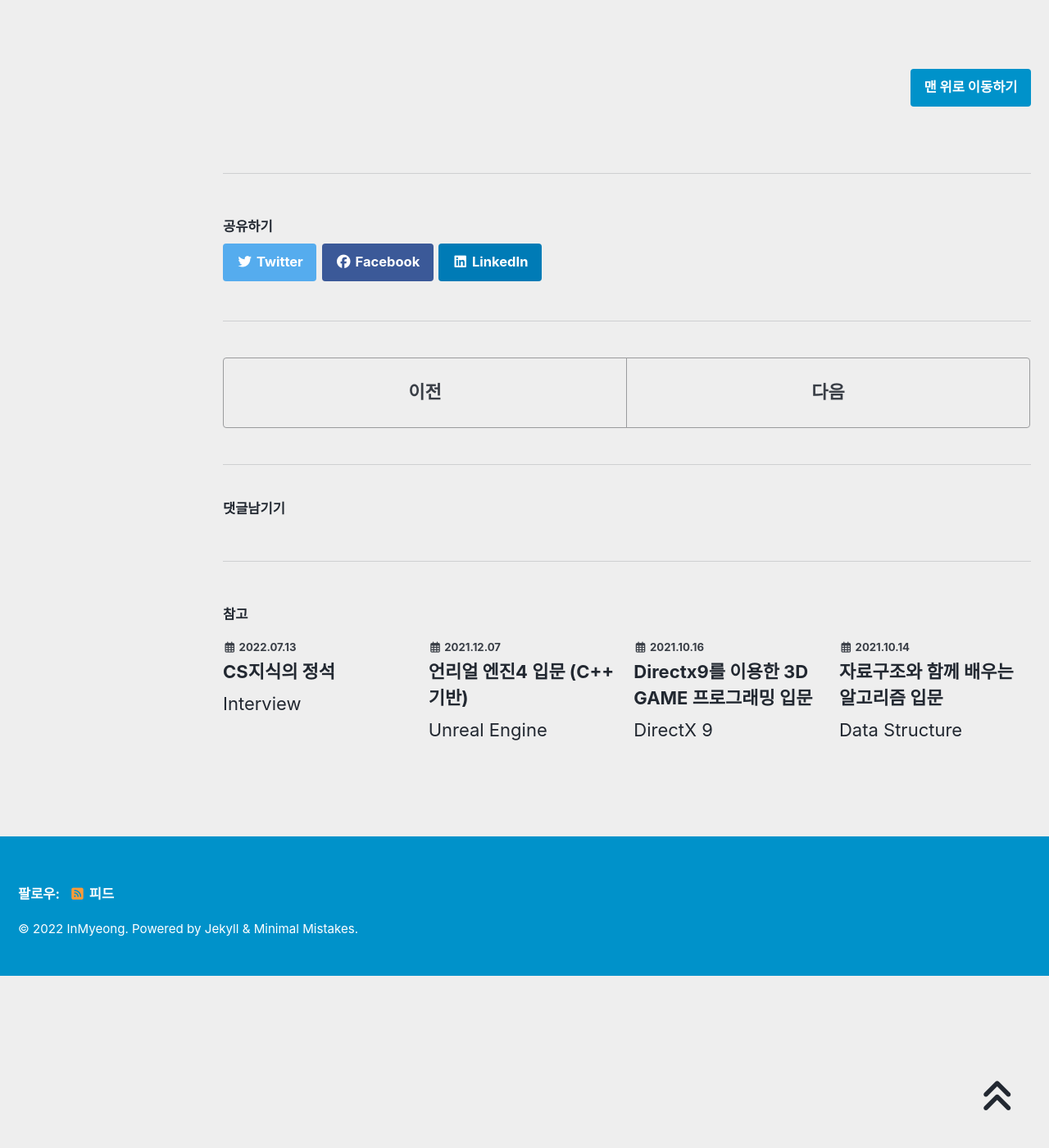
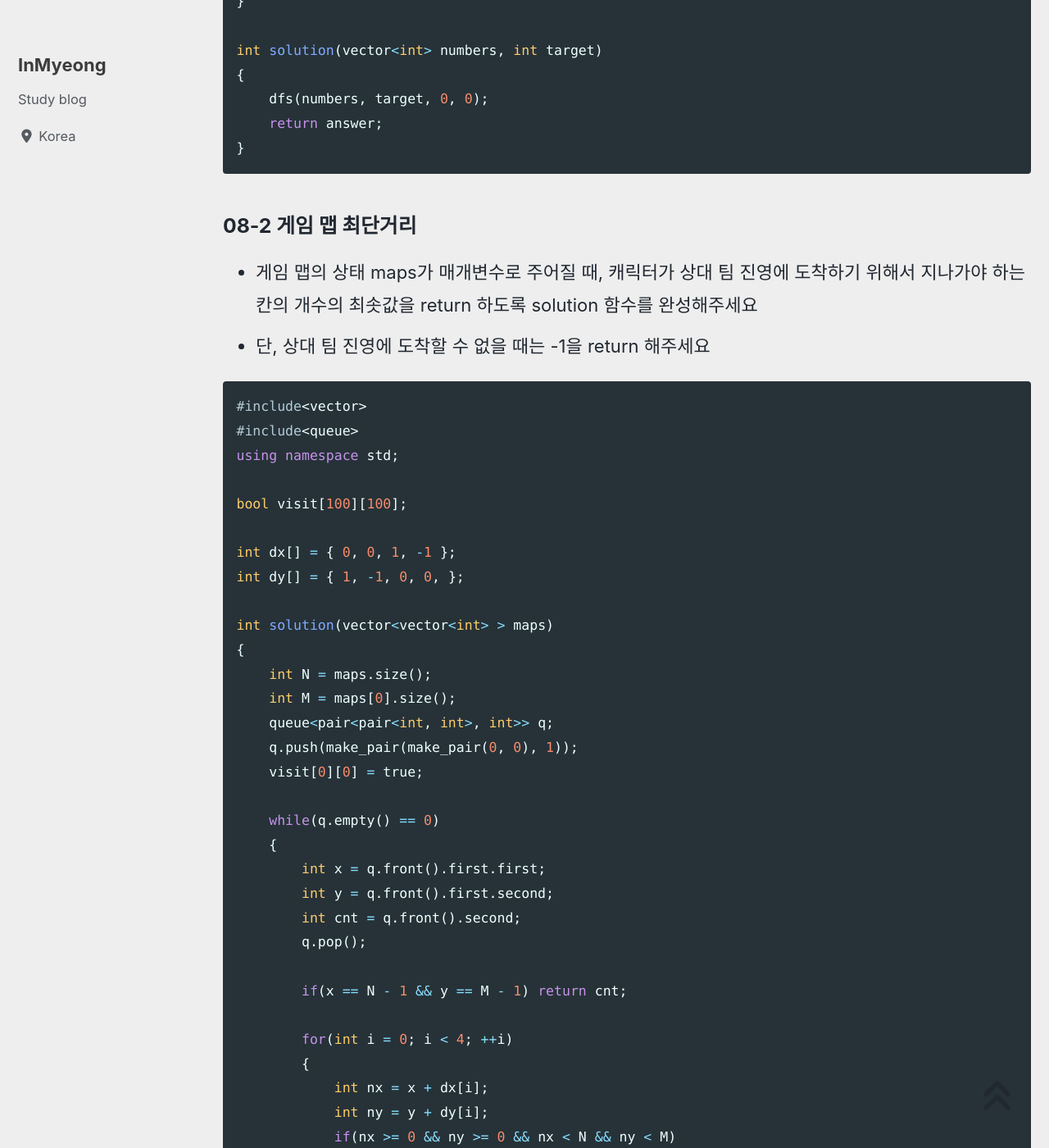
Before and after one commit to devMyeong/devMyeong.github.io, a Jekyll site: the page built from _posts/codingTest/2022-07-06-프로그래머스.md, in a window 1280 px wide and 1400 px high, scrolled down 48281 px. Shown: the whole window at 82% size. Built offline with Jekyll 4.4.1, drawn with Linux system fonts in a browser that asks for light colours; cached includes are drawn as plain includes; nearby versions of some CDN libraries; some web fonts are replaced; comment, search, counter and statistics services are not loaded; before the commit the page ends 49471 px from its top, so only the background shows below that; some of the changed text lies outside the part shown.

Commit message:
Docs : 프로그래머스, CS지식의정석 업데이트

````diff
--- a/_posts/codingTest/2022-07-06-프로그래머스.md
+++ b/_posts/codingTest/2022-07-06-프로그래머스.md
@@ -723,6 +723,7 @@ int solution(vector<vector<int>> sizes)
 {
     int w = 0, h = 0;
 
+    // 너비와 높이중 한 부분이 최대치를 담당하고, 다른 한 부분이 최소치를 담당한다
     for (int i = 0; i < sizes.size(); i++)
     {
         w = max(w, max(sizes[i][0], sizes[i][1]));
@@ -1067,6 +1068,7 @@ using namespace std;
 vector<string> arr;
 string temp[5] = {"A", "E", "I", "O", "U"};
 
+// 가능한 모든 문자열을 저장한다
 void go(int maxlen, string s)
 {
     if(maxlen == s.size())
@@ -1084,6 +1086,7 @@ void go(int maxlen, string s)
 int solution(string word)
 {
     int answer = 0;
+
     for(int i=1 ; i<=5 ; i++)
     {
         go(i, "");
@@ -1091,7 +1094,7 @@ int solution(string word)
 
     sort(arr.begin(), arr.end());
 
-    // 인덱스 구하는 방법 ( https://notepad96.tistory.com/41 참고 )
+    // 원하는 문자가 몇번째 인덱스에 속해있는지 구한다 ( 인덱스 구하는 방법, https://notepad96.tistory.com/41 참고 )
     answer = find(arr.begin(), arr.end(), word)-arr.begin()+1;
 
     return answer;
@@ -1122,9 +1125,11 @@ int solution(int n, vector<int> lost, vector<int> reserve)
 {
     int answer = 0;
 
+    // 여벌의 체육복을 가지고 있는 학생 체크, 체육복을 잃어버린 학생 체크
     for(int iStudentCount : reserve) students[iStudentCount] += 1;
     for(int iStudentCount : lost) students[iStudentCount] += -1;
 
+    // 여별의 체육복을 가지고 있는 학생의 체육복을 잃어버린 학생에게 준다
     for(int iStudentCount = 1; iStudentCount <= n; iStudentCount++)
     {
         if(students[iStudentCount] == -1)
@@ -1136,6 +1141,7 @@ int solution(int n, vector<int> lost, vector<int> reserve)
         }
     }
 
+    // 체육복을 가지고 있는 학생수 체크 ( 체육 수업을 들을 수 있는 학생 수 체크 )
     for(int iStudentCount = 1; iStudentCount <= n; iStudentCount++)
     {
         if(students[iStudentCount] != -1) answer++;
@@ -1388,6 +1394,56 @@ int solution(vector<int> numbers, int target)
 }
 ```
 
+### 08-2 게임 맵 최단거리
+- 게임 맵의 상태 maps가 매개변수로 주어질 때, 캐릭터가 상대 팀 진영에 도착하기 위해서 지나가야 하는 칸의 개수의 최솟값을 return 하도록 solution 함수를 완성해주세요
+- 단, 상대 팀 진영에 도착할 수 없을 때는 -1을 return 해주세요
+
+```cpp
+#include<vector>
+#include<queue>
+using namespace std;
+
+bool visit[100][100];
+
+int dx[] = { 0, 0, 1, -1 };
+int dy[] = { 1, -1, 0, 0, };
+
+int solution(vector<vector<int> > maps)
+{
+    int N = maps.size();
+    int M = maps[0].size();
+    queue<pair<pair<int, int>, int>> q;
+    q.push(make_pair(make_pair(0, 0), 1));
+    visit[0][0] = true;
+
+    while(q.empty() == 0)
+    {
+        int x = q.front().first.first;
+        int y = q.front().first.second;
+        int cnt = q.front().second;
+        q.pop();
+
+        if(x == N - 1 && y == M - 1) return cnt;
+
+        for(int i = 0; i < 4; ++i)
+        {
+            int nx = x + dx[i];
+            int ny = y + dy[i];
+            if(nx >= 0 && ny >= 0 && nx < N && ny < M)
+            {
+                if(visit[nx][ny] == false && maps[nx][ny] == 1)
+                {
+                    visit[nx][ny] = true;
+                    q.push(make_pair(make_pair(nx, ny), cnt + 1));
+                }
+            }
+        }
+    }
+
+    return -1;
+}
+```
+
 <br>
 
 [맨 위로 이동하기](#){: .btn .btn--primary }{: .align-right}
````
Also changed, not shown: _posts/cs/2022-07-13-인프런-CS지식의정석.md (+4 -1 lines).
